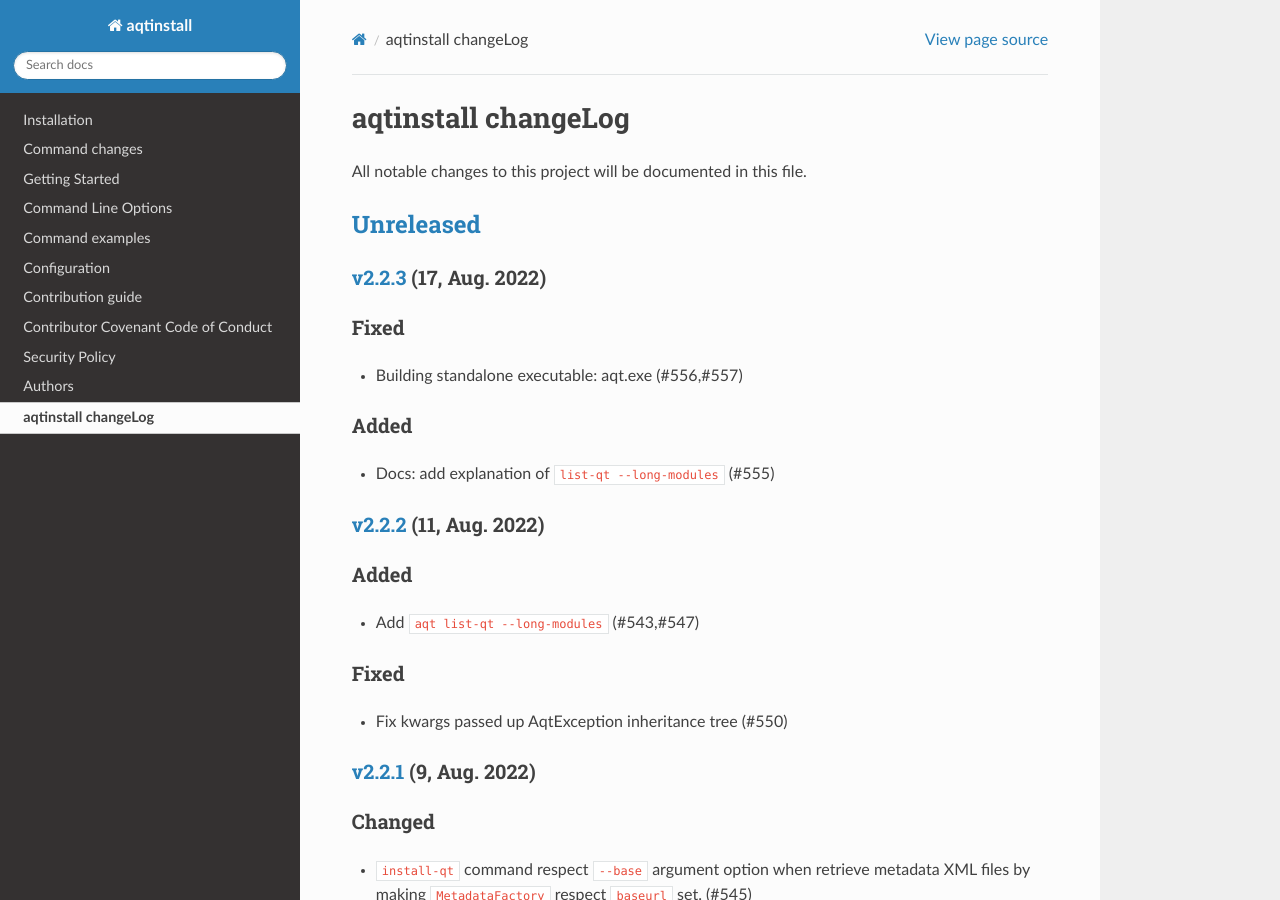
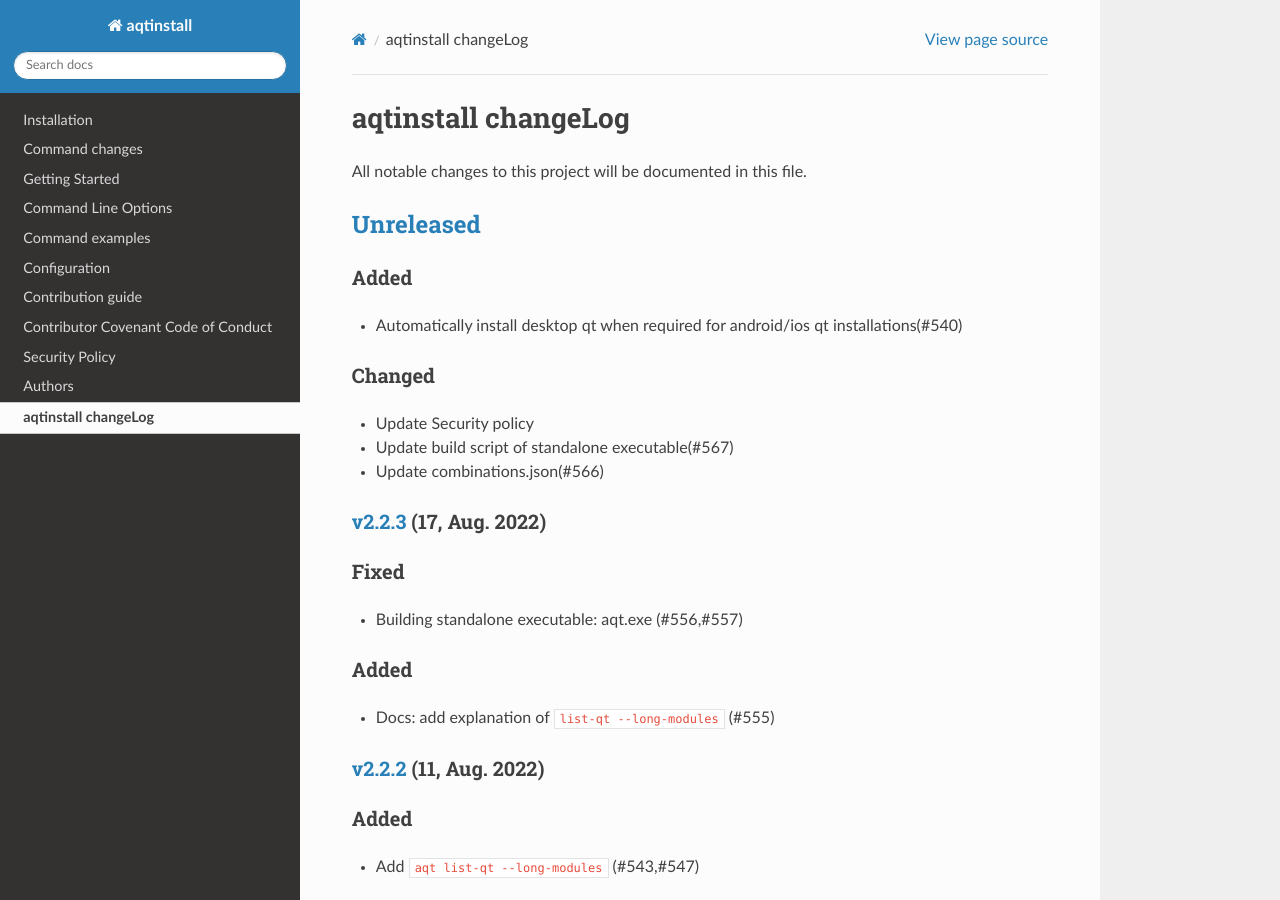
Before and after one commit to miurahr/aqtinstall, a Sphinx documentation site: the page built from docs/changes.rst, in a window 1280 px wide and 900 px high. Built offline with Sphinx 7.4.7 and the Read the Docs theme 2.0.0, drawn with Linux system fonts in a browser that asks for light colours; the version number could not be read and is left out.

Commit message:
Update security policy and changlog
Signed-off-by: Hiroshi Miura <miurahr@linux.com>

```diff
--- a/CHANGELOG.rst
+++ b/CHANGELOG.rst
@@ -6,6 +6,16 @@ All notable changes to this project will be documented in this file.
 
 `Unreleased`_
 =============
+
+Added
+-----
+* Automatically install desktop qt when required for android/ios qt installations(#540)
+
+Changed
+-------
+* Update Security policy
+* Update build script of standalone executable(#567)
+* Update combinations.json(#566)
 
 `v2.2.3`_ (17, Aug. 2022)
 -------------------------
--- a/docs/SECURITY.rst
+++ b/docs/SECURITY.rst
@@ -7,11 +7,11 @@ Supported Versions
 +---------+---------------------+
 | Version | Status              |
 +=========+=====================+
-| 2.1.x   | Stable version      |
+| 3.0.x   | Stable version      |
 +---------+---------------------+
-| 2.0.x   | Security fixes only |
+| 2.2.x   | Security fixes only |
 +---------+---------------------+
-| < 2.0   | not supported       |
+| < 2.2   | not supported       |
 +---------+---------------------+
 
 Reporting a Vulnerability
```
